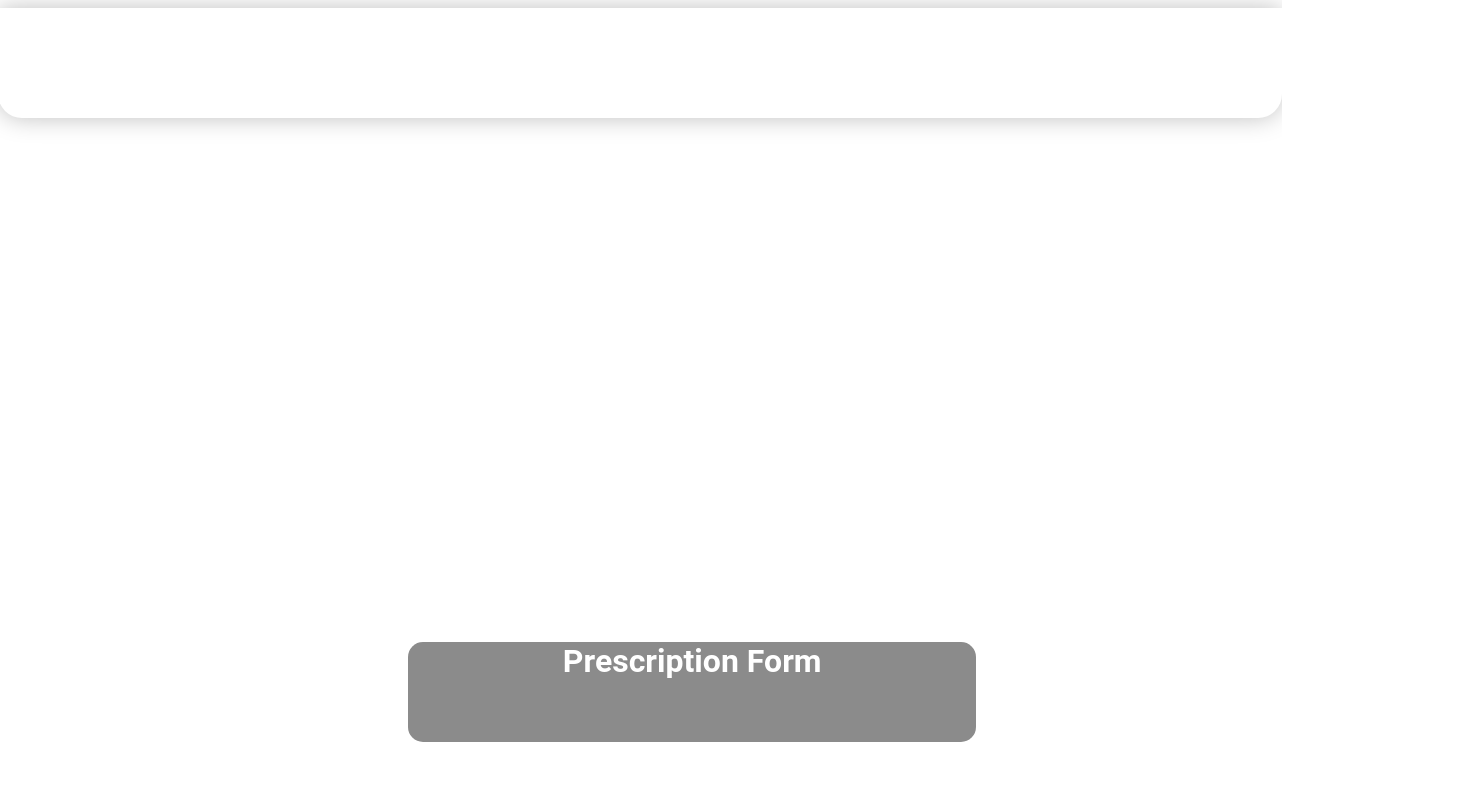
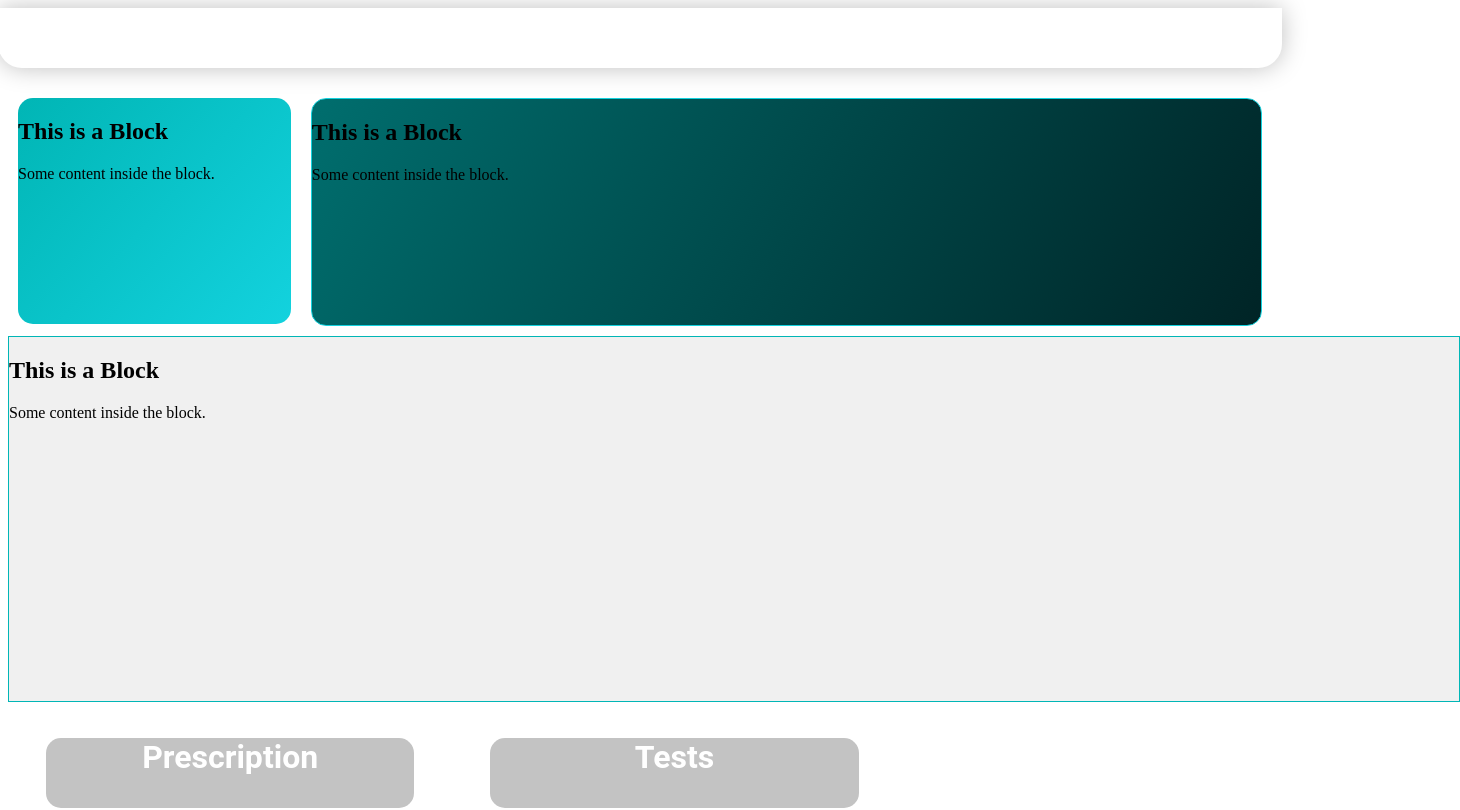
Before and after one commit to Zeyad-Amr/HealU, a React (Create React App) app in the folder client/: page /patient in a window 1280 px wide. Shown: the top 810 px of the page, 1460 px wide, since content can reach past the window. Built offline with nearby package versions, Linux system fonts and the light colour scheme.

Commit message:
patient page

```diff
--- /dev/null
+++ b/client/src/modules/clinics-portals/orthopedic/components/BlockContainer.tsx
@@ -0,0 +1,15 @@
+// BlockContainer.tsx
+import React from 'react';
+import BlockComponent1 from './block';
+import BlockComponent2 from './block2';
+
+const BlockContainer: React.FC = () => {
+  return (
+    <div style={{ display: 'flex' }}>
+      <BlockComponent1 />
+      <BlockComponent2 />
+    </div>
+  );
+};
+
+export default BlockContainer;
--- /dev/null
+++ b/client/src/modules/clinics-portals/orthopedic/components/block.css
@@ -0,0 +1,15 @@
+/* BlockComponent.css */
+.block {
+    width: 393px;
+    height: 226px;
+    top: 170px;
+    left: 79px;
+    border-radius: 15px;
+    background: linear-gradient(131.75deg, #01B6B6 2.18%, #13D2DE 100%);
+    margin: 10px;
+
+    /*background-color: #f0f0f0;
+    border: 1px solid #ccc;
+    padding: 20px;
+    margin: 10px;*/
+  }
--- /dev/null
+++ b/client/src/modules/clinics-portals/orthopedic/components/block.tsx
@@ -0,0 +1,14 @@
+// BlockComponent.tsx
+import React from 'react';
+import './block.css';
+
+const BlockComponent: React.FC = () => {
+  return (
+    <div className="block">
+      <h2>This is a Block</h2>
+      <p>Some content inside the block.</p>
+    </div>
+  );
+};
+
+export default BlockComponent;
--- /dev/null
+++ b/client/src/modules/clinics-portals/orthopedic/components/block2.css
@@ -0,0 +1,19 @@
+/* BlockComponent.css */
+.block2 {
+  width: 1367px;
+  height: 226px;
+  top: 170px;
+  left: 492px;
+  border-radius: 15px;
+  border: 1px;
+  background: linear-gradient(119.45deg, #006D6D 1.3%, #002426 100%);
+
+  border: 1px solid #13D2DE;
+  margin: 10px;
+
+
+    /*background-color: #f0f0f0;
+    border: 1px solid #ccc;
+    padding: 20px;
+    margin: 10px;*/
+  }
--- /dev/null
+++ b/client/src/modules/clinics-portals/orthopedic/components/block2.tsx
@@ -0,0 +1,14 @@
+// BlockComponent.tsx
+import React from 'react';
+import './block2.css';
+
+const BlockComponent2: React.FC = () => {
+  return (
+    <div className="block2">
+      <h2>This is a Block</h2>
+      <p>Some content inside the block.</p>
+    </div>
+  );
+};
+
+export default BlockComponent2;
--- /dev/null
+++ b/client/src/modules/clinics-portals/orthopedic/components/block3.css
@@ -0,0 +1,11 @@
+/* BlockComponent.css */
+.block3 {
+  width: 1450px;
+  height: 364px;
+  top: 618px;
+  left: 79px;
+  background-color: #f0f0f0;
+  border: 1px solid #01B6B6;
+
+
+  }
--- /dev/null
+++ b/client/src/modules/clinics-portals/orthopedic/components/block3.tsx
@@ -0,0 +1,14 @@
+// BlockComponent.tsx
+import React from 'react';
+import './block3.css';
+
+const BlockComponent3: React.FC = () => {
+  return (
+    <div className="block3">
+      <h2>This is a Block</h2>
+      <p>Some content inside the block.</p>
+    </div>
+  );
+};
+
+export default BlockComponent3;
--- a/client/src/modules/clinics-portals/orthopedic/components/button/button.module.css
+++ b/client/src/modules/clinics-portals/orthopedic/components/button/button.module.css
@@ -36,13 +36,13 @@
 }
 
 .buttonPrescription {
-  width: 568.37px;
-  height: 100px;
-  top: 500px;
-  left: 400px;
+  width: 368.37px;
+  height: 70px;
+  top: 10px;
+  left: 10px;
   border-radius: 15px;
-  position: absolute;
-  background-color: #8b8b8b;
+  margin: 30px;
+  background: #C3C3C3;
   font-family: Roboto;
   font-size: 32px;
   font-weight: 600;
--- a/client/src/modules/clinics-portals/orthopedic/components/navbar/navbar.module.css
+++ b/client/src/modules/clinics-portals/orthopedic/components/navbar/navbar.module.css
@@ -9,7 +9,7 @@
   .navbar {
  /* Subtract twice the padding to maintain equal spacing */
     width: 100%;
-    height: 100px;
+    height: 50px;
     border-radius: 0 0 24px 24px;
     box-shadow: 0 0 25px 0 rgba(0, 0, 0, 0.25);
     padding: 0 10px 10px; /* Adjust the padding as needed for left and right spacing */
--- a/client/src/modules/clinics-portals/orthopedic/pages/pateint.module.css
+++ b/client/src/modules/clinics-portals/orthopedic/pages/pateint.module.css
@@ -4,5 +4,5 @@
   top: 1204px;
   left: 79px;
   border-radius: 15px;
-  position: absolute;
+  /*position: absolute;*/
 }
--- a/client/src/modules/clinics-portals/orthopedic/pages/patient.tsx
+++ b/client/src/modules/clinics-portals/orthopedic/pages/patient.tsx
@@ -1,4 +1,6 @@
 import { useState } from "react";
+import BlockComponent3 from "../components/block3";
+import BlockContainer from "../components/BlockContainer";
 import ButtonComponent from "../components/button/button";
 import AddSlotForm from "../components/form/addSlotForm";
 import useFormVisibility from "../components/form/formVisibility";
@@ -9,11 +11,24 @@ const Patient = () => {
     toggleFormVisibility();
   };
   return (
+
+    <div>
+      <BlockContainer />
+      <BlockComponent3/>
+
     <div>
       <ButtonComponent
         classStyle="buttonPrescription"
-        text="Prescription Form"
+        text="Prescription"
         onClick={() => handleButtonClick()}
+      />
+      <ButtonComponent
+        classStyle="buttonPrescription"
+        text="Tests"
+      />
+      <ButtonComponent
+        classStyle="buttonPrescription"
+        text="Services"
       />
       <AddSlotForm
         isFormVisible={isFormVisible}
@@ -30,6 +45,7 @@ const Patient = () => {
         isIncluded={true}
       />
     </div>
+    </div>
   );
 };
 
```
